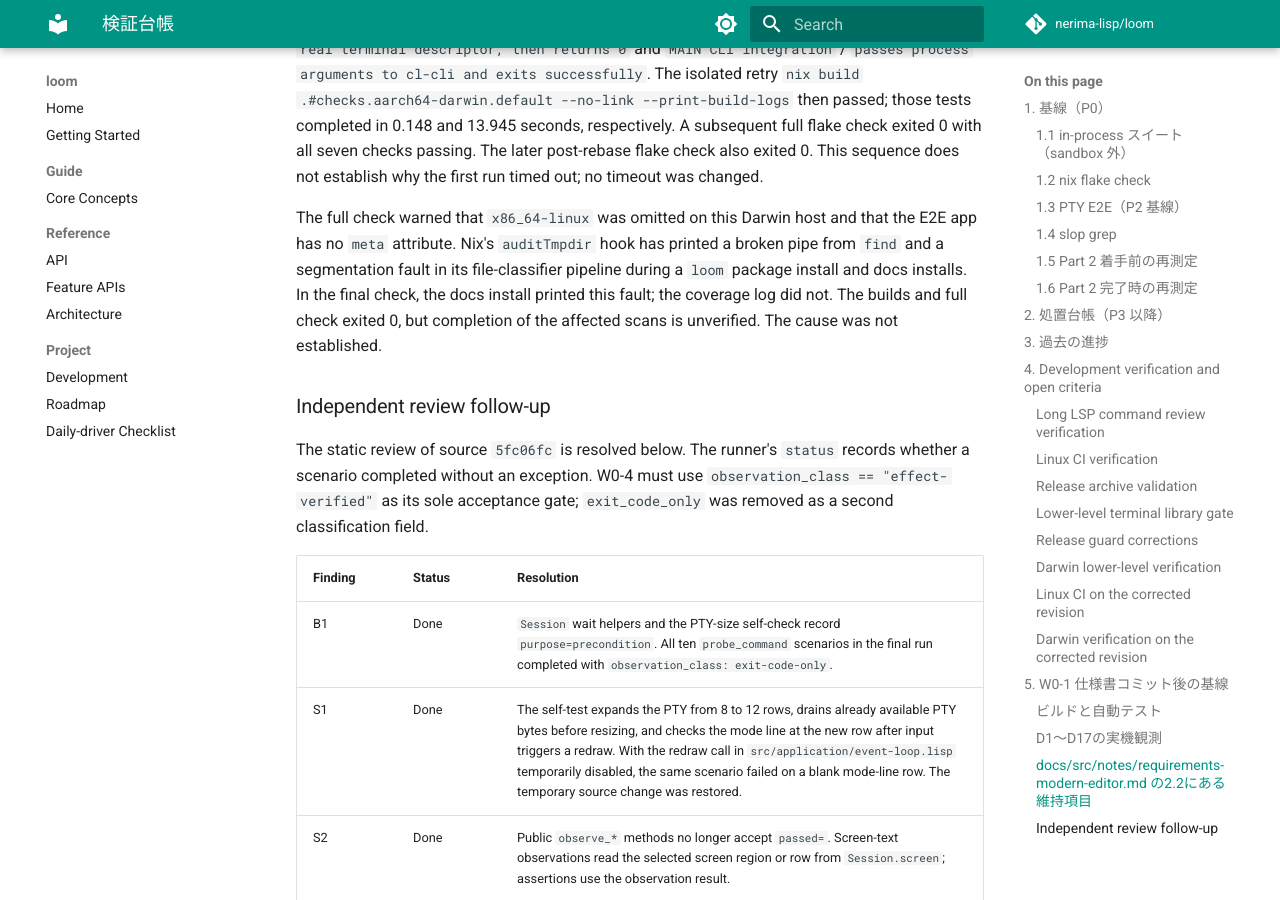
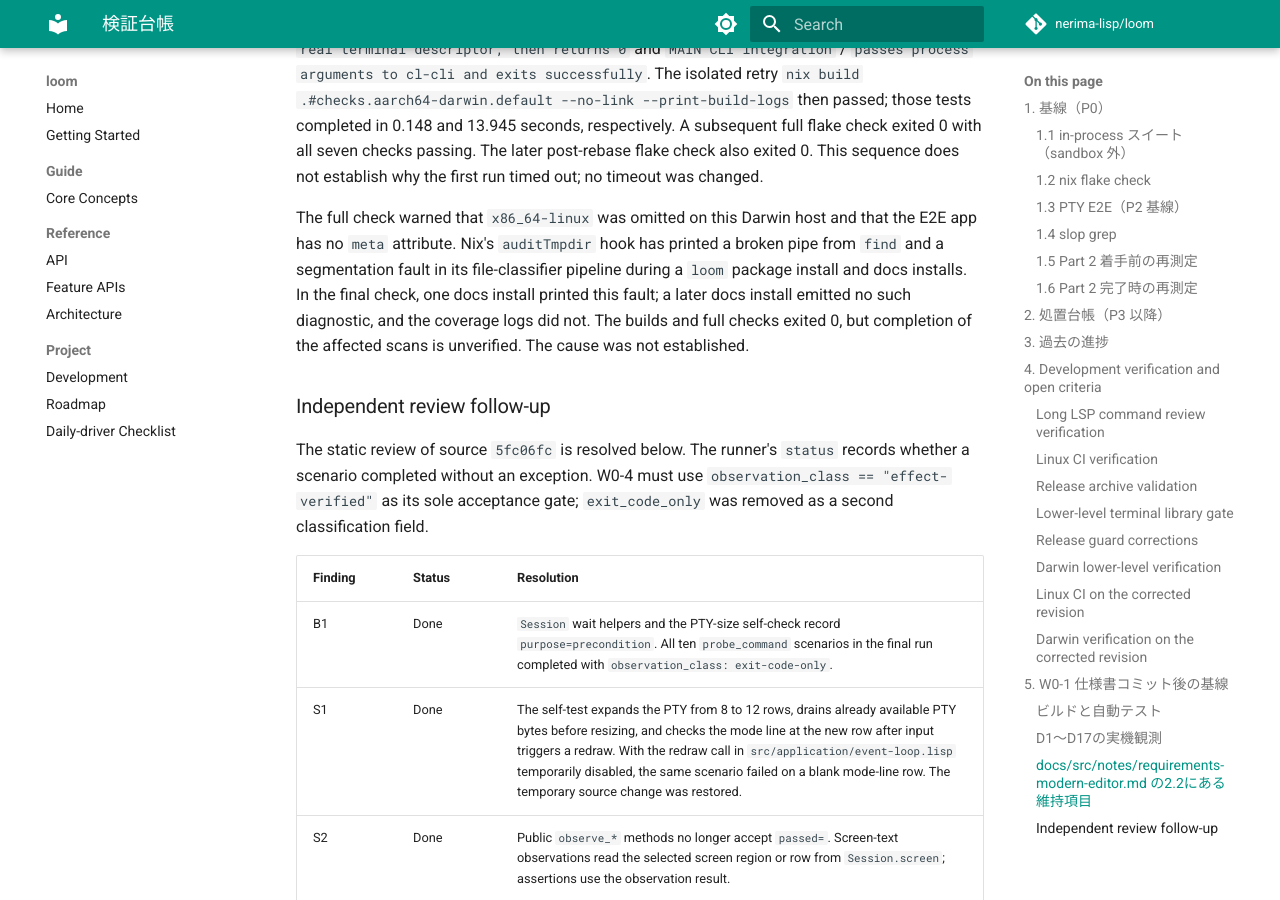
Before and after one commit to nerima-lisp/loom, an MkDocs documentation site: the page built from docs/src/notes/verification-ledger.md, in a window 1280 px wide and 900 px high, scrolled down 26877 px. Built offline with MkDocs 1.6.1 and Material for MkDocs 9.7.7, drawn with Linux system fonts in a browser that asks for light colours; comment, search, counter and statistics services are not loaded.

Commit message:
docs: clarify audit scan history

```diff
--- a/docs/src/notes/verification-ledger.md
+++ b/docs/src/notes/verification-ledger.md
@@ -812,9 +812,10 @@ The full check warned that `x86_64-linux` was omitted on this Darwin host and
 that the E2E app has no `meta` attribute. Nix's `auditTmpdir` hook has printed a
 broken pipe from `find` and a segmentation fault in its file-classifier
 pipeline during a `loom` package install and docs installs. In the final check,
-the docs install printed this fault; the coverage log did not. The builds and
-full check exited 0, but completion of the affected scans is unverified. The
-cause was not established.
+one docs install printed this fault; a later docs install emitted no such
+diagnostic, and the coverage logs did not. The builds and full checks exited 0,
+but completion of the affected scans is unverified. The cause was not
+established.
 
 ### Independent review follow-up
 
```
